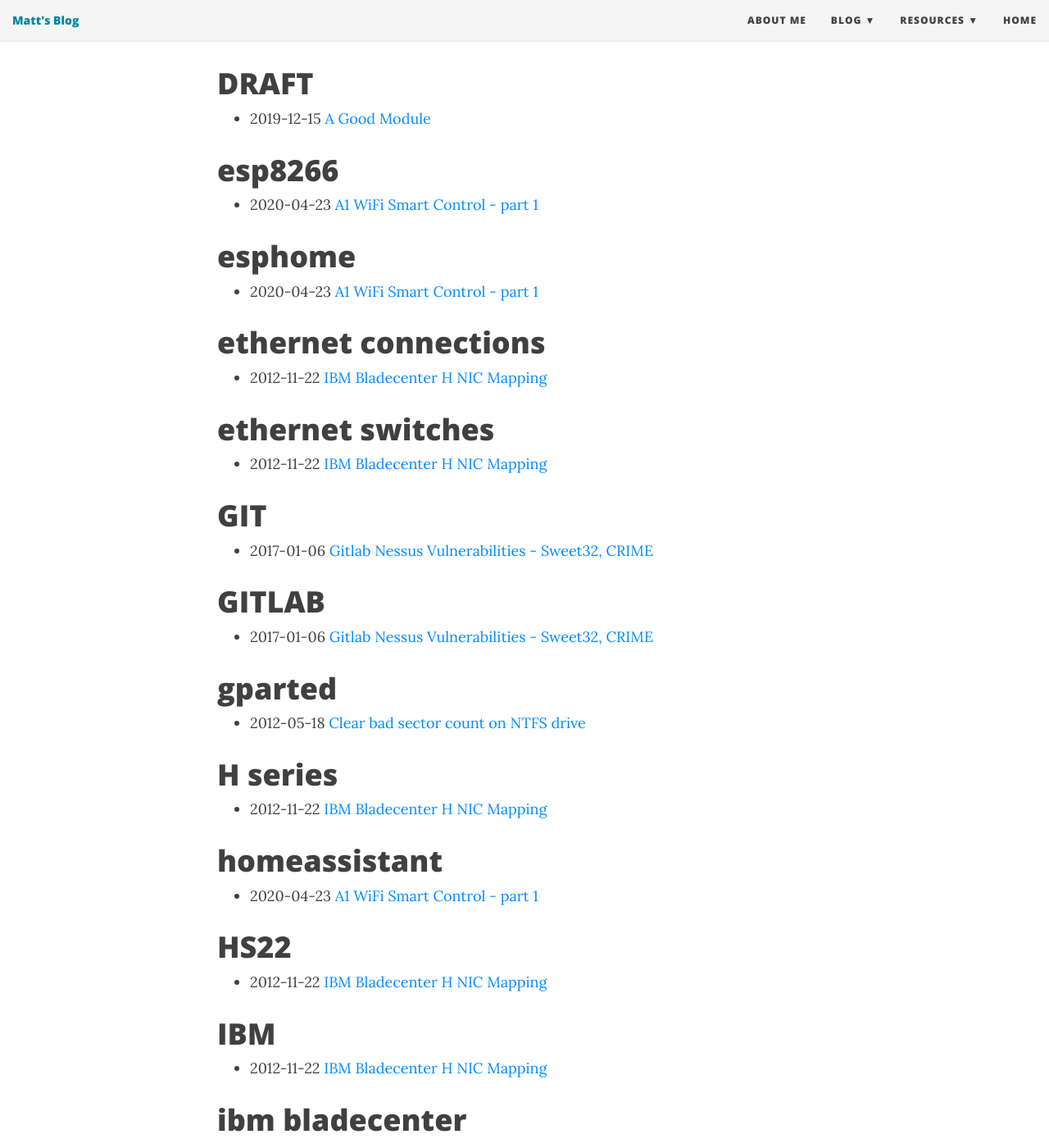
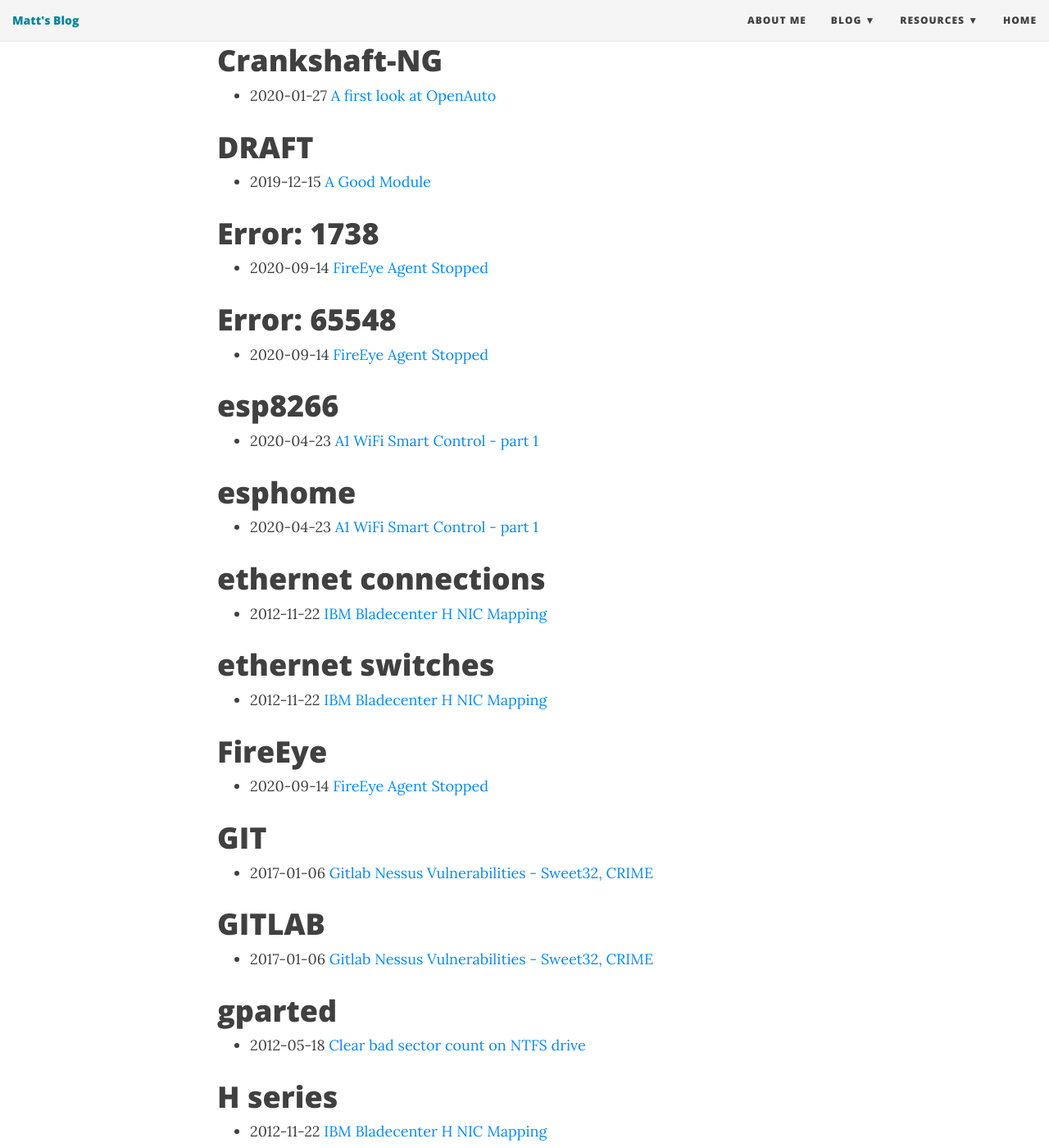
Before and after one commit to matt2005/matt2005.github.io, a Jekyll site: the page built from tags.md, in a window 1280 px wide and 1400 px high, scrolled down 3346 px. Shown: the whole window at 82% size. Built offline with Jekyll 4.4.1, drawn with Linux system fonts in a browser that asks for light colours; nearby versions of some CDN libraries; some of the changed text lies outside the part shown.

Commit message:
update tags

```diff
--- a/tags.md
+++ b/tags.md
@@ -70,6 +70,16 @@
 
 * 2019-12-15 [A Good Module](/2019-12-15-a-good-module/?utm_source=blog&utm_medium=blog&utm_content=tags)
 
+<a name='Error: 1738'></a>
+# Error: 1738
+
+* 2020-09-14 [FireEye Agent Stopped](/2020-09-14-fireeye-agent-stopped/?utm_source=blog&utm_medium=blog&utm_content=tags)
+
+<a name='Error: 65548'></a>
+# Error: 65548
+
+* 2020-09-14 [FireEye Agent Stopped](/2020-09-14-fireeye-agent-stopped/?utm_source=blog&utm_medium=blog&utm_content=tags)
+
 <a name='esp8266'></a>
 # esp8266
 
@@ -89,6 +99,11 @@
 # ethernet switches
 
 * 2012-11-22 [IBM Bladecenter H NIC Mapping](/2012-11-22-ibm-bladecenter-h-nic-mapping/?utm_source=blog&utm_medium=blog&utm_content=tags)
+
+<a name='FireEye'></a>
+# FireEye
+
+* 2020-09-14 [FireEye Agent Stopped](/2020-09-14-fireeye-agent-stopped/?utm_source=blog&utm_medium=blog&utm_content=tags)
 
 <a name='GIT'></a>
 # GIT
```
Also changed, not shown: _includes/recent-posts.md (+1 -1 lines).
